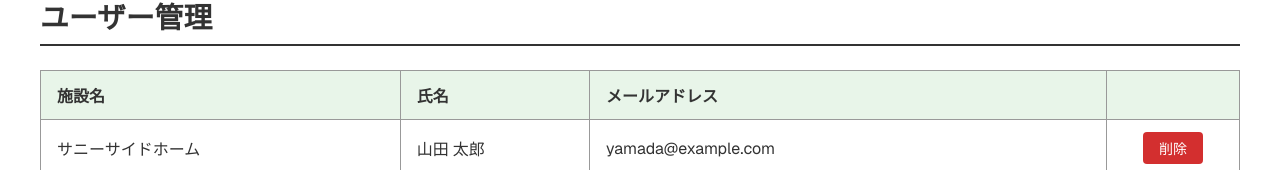
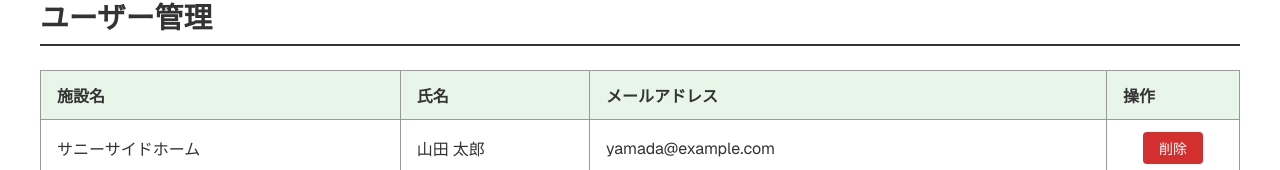
Before and after one commit to 2025-j08/front-end, a Next.js app: page /admin/users in a window 1280 px wide. Shown: the part 303-473 px from the top of the page. Built offline with nearby package versions, Linux system fonts and the light colour scheme; what @mui/material-nextjs would draw is missing.

Commit message:
fix: ユーザー管理画面のアクセシビリティを修正
- テーブルヘッダーに視覚的な「操作」テキストを追加
- ダイアログオーバーレイから不適切なrole属性を削除

```diff
--- a/src/features/admin/users/components/DeleteConfirmDialog.tsx
+++ b/src/features/admin/users/components/DeleteConfirmDialog.tsx
@@ -27,7 +27,7 @@ export const DeleteConfirmDialog = ({
   }
 
   return (
-    <div className={styles.dialogOverlay} role="presentation" onClick={onCancel}>
+    <div className={styles.dialogOverlay} onClick={onCancel}>
       <div
         className={styles.dialogBox}
         role="dialog"
--- a/src/features/admin/users/components/UserListTable.tsx
+++ b/src/features/admin/users/components/UserListTable.tsx
@@ -36,7 +36,7 @@ export const UserListTable = ({ users, onDelete }: UserListTableProps) => {
           <th>施設名</th>
           <th>氏名</th>
           <th>メールアドレス</th>
-          <th aria-label="操作"></th>
+          <th>操作</th>
         </tr>
       </thead>
       <tbody>
```
